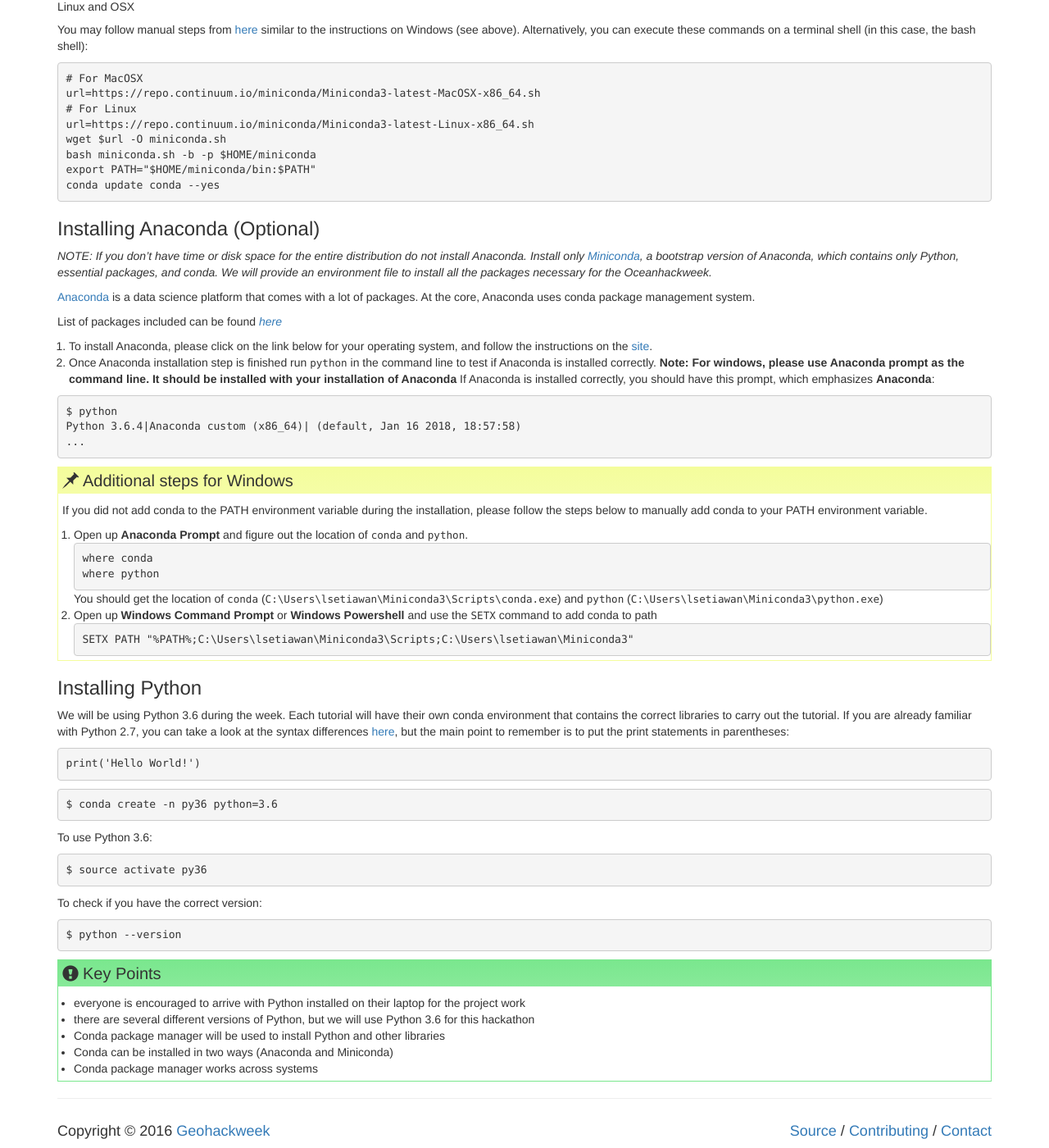
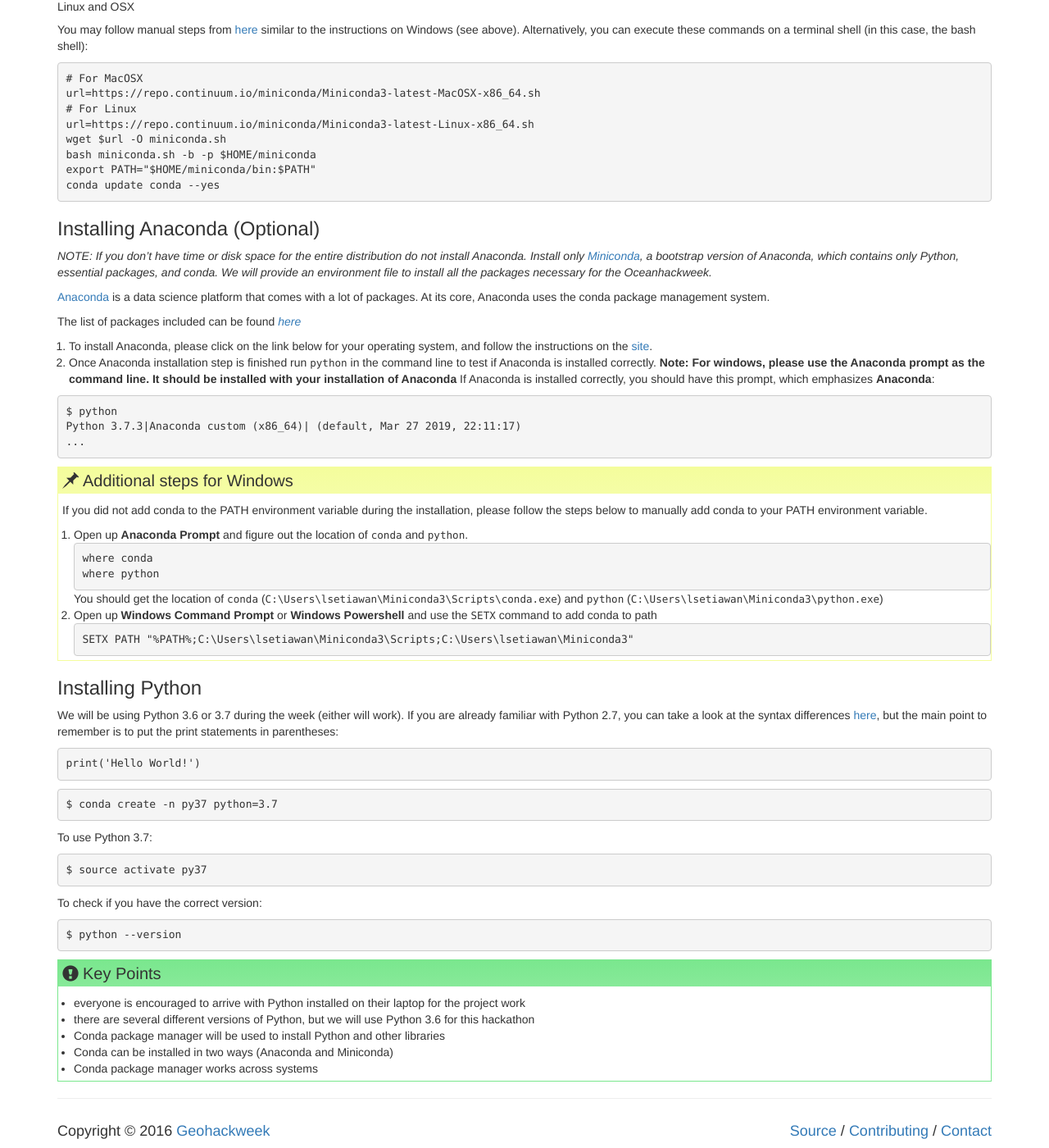
Before and after one commit to ICESAT-2HackWeek/preliminary, a Jekyll site: the page built from _episodes/03-conda-basics.md, in a window 1280 px wide and 1400 px high, scrolled down 967 px. Shown: the whole window at 82% size. Built offline with Jekyll 4.4.1, drawn with Linux system fonts in a browser that asks for light colours; some of the changed text lies outside the part shown.

Commit message:
update to Python 3.7

````diff
--- a/_episodes/03-conda-basics.md
+++ b/_episodes/03-conda-basics.md
@@ -23,7 +23,7 @@ In the previous lesson we showed you a cloud-based environment for our work duri
 
 ### Python Software
 
-Python software is distributed as a series of *libraries* that are called within your code to perform certain tasks. There are many different collections, or *distributions* of Python software. Generally you install a specific distribution of Python and then add additional libraries as you need them. There are also several different *versions* of Python. The two main versions right now are 2.7 and 3.6. Some libraries only work with specific versions of Pytho
+Python software is distributed as a series of *libraries* that are called within your code to perform certain tasks. There are many different collections, or *distributions* of Python software. Generally you install a specific distribution of Python and then add additional libraries as you need them. There are also several different *versions* of Python. The two main versions right now are 2.7 and 3.7, although Python 2.7 will not be supported past 2020. Some libraries only work with specific versions of Python.
 
 So even though Python is one of the most adaptable, easy-to-use software systems, you can see there are still complexities to work out and potential challenges when delivering content to a large group. Therefore we have a number of different ways that we are trying to simplify this process to maximize your learning during the hackweek.
 
@@ -59,17 +59,17 @@ conda update conda --yes
 
 *NOTE: If you don't have time or disk space for the entire distribution do not install Anaconda. Install only [Miniconda](http://conda.pydata.org/miniconda.html), a bootstrap version of Anaconda, which contains only Python, essential packages, and conda. We will provide an environment file to install all the packages necessary for the Oceanhackweek.*
 
-[Anaconda](https://www.anaconda.com/distribution/) is a data science platform that comes with a lot of packages. At the core, Anaconda uses conda package management system.
+[Anaconda](https://www.anaconda.com/distribution/) is a data science platform that comes with a lot of packages. At its core, Anaconda uses the conda package management system.
 
-List of packages included can be found [*here*](https://docs.anaconda.com/anaconda/packages/pkg-docs)
+The list of packages included can be found [*here*](https://docs.anaconda.com/anaconda/packages/pkg-docs)
 
 1. To install Anaconda, please click on the link below for your operating system, and follow the instructions on the [site](https://www.anaconda.com/download/).
-2. Once Anaconda installation step is finished run `python` in the command line to test if Anaconda is installed correctly. **Note: For windows, please use Anaconda prompt as the command line. It should be installed with your installation of Anaconda**
+2. Once Anaconda installation step is finished run `python` in the command line to test if Anaconda is installed correctly. **Note: For windows, please use the Anaconda prompt as the command line. It should be installed with your installation of Anaconda**
 If Anaconda is installed correctly, you should have this prompt, which emphasizes **Anaconda**:
 
 ```bash
 $ python
-Python 3.6.4|Anaconda custom (x86_64)| (default, Jan 16 2018, 18:57:58)
+Python 3.7.3|Anaconda custom (x86_64)| (default, Mar 27 2019, 22:11:17)
 ...
 ```
 
@@ -88,20 +88,21 @@ SETX PATH "%PATH%;C:\Users\lsetiawan\Miniconda3\Scripts;C:\Users\lsetiawan\Minic
 {: .callout}
 
 ### Installing Python
-We will be using Python 3.6 during the week. Each tutorial will have their own conda environment that contains the correct libraries to carry out the tutorial. If you are already familiar with Python 2.7, you can take a look at the syntax differences [here](http://sebastianraschka.com/Articles/2014_python_2_3_key_diff.html), but the main point to remember is to put the print statements in parentheses:
+
+We will be using Python 3.6 or 3.7 during the week (either will work). If you are already familiar with Python 2.7, you can take a look at the syntax differences [here](http://sebastianraschka.com/Articles/2014_python_2_3_key_diff.html), but the main point to remember is to put the print statements in parentheses:
 ```python
 print('Hello World!')
 ```
 
 
 ``` bash
-$ conda create -n py36 python=3.6
+$ conda create -n py37 python=3.7
 ```
 
-To use Python 3.6:
+To use Python 3.7:
 
 ``` bash
-$ source activate py36
+$ source activate py37
 ```
 
 To check if you have the correct version:
````
